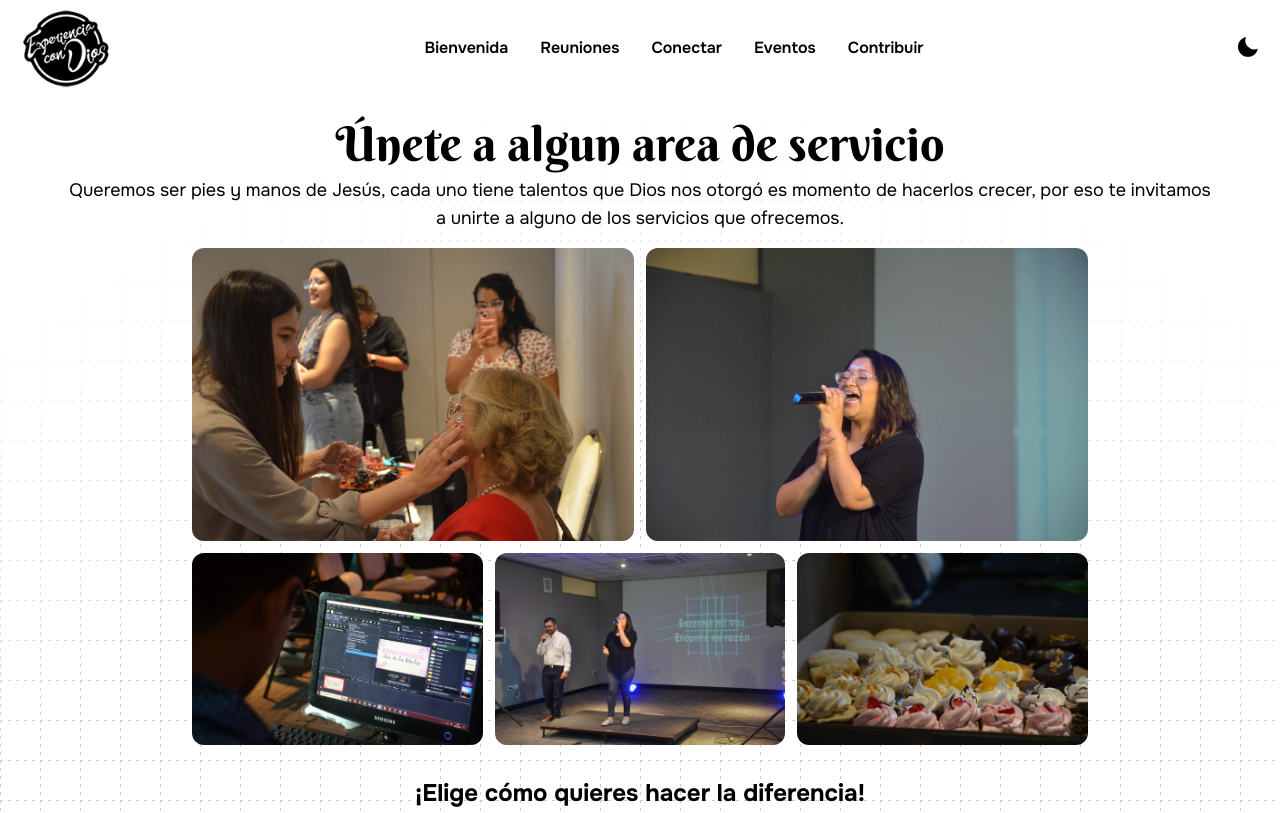
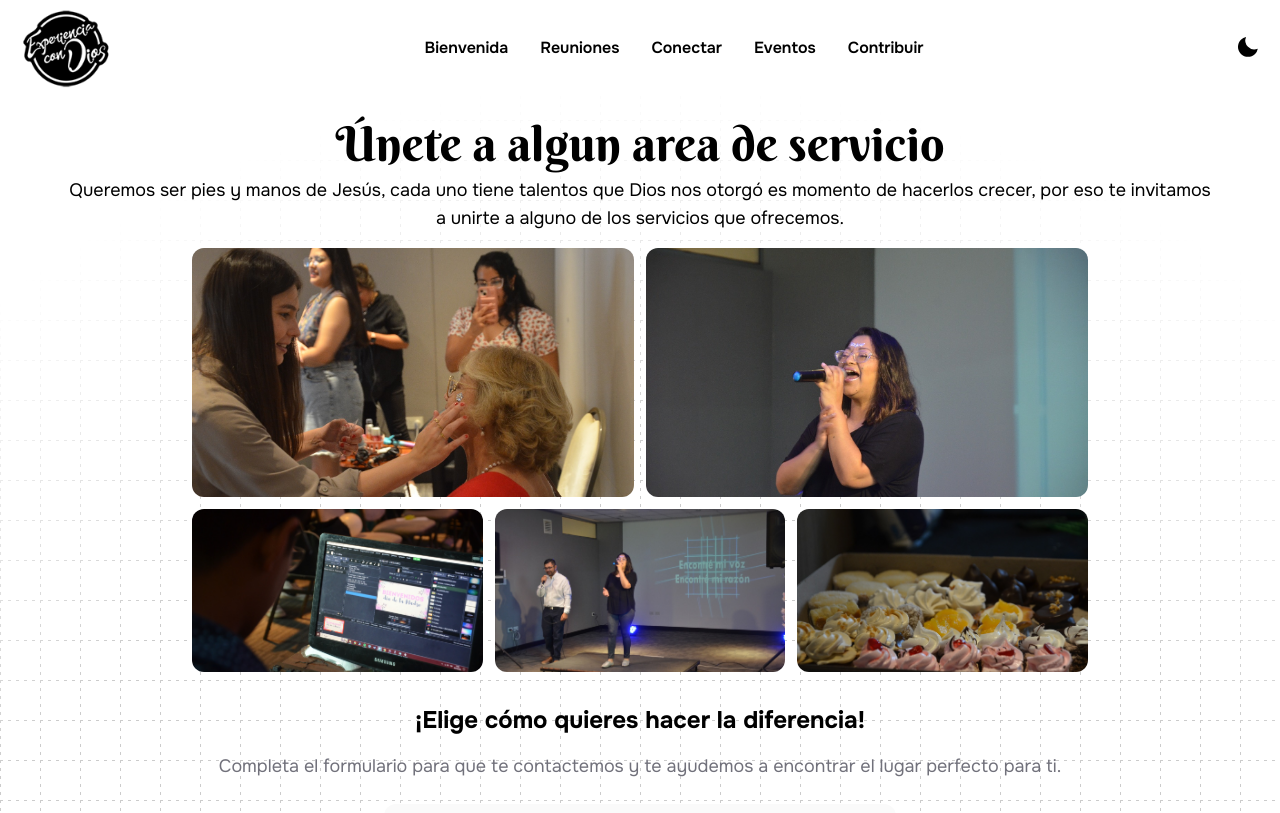
Before and after one commit to CristianLeyton/experiencia-page, a React (Vite) app: page /servicios in a window 1280 px wide. Shown: the top 813 px of the page. Built offline with nearby package versions, Linux system fonts and the light colour scheme.

Commit message:
aspect-video

```diff
--- a/src/components/pages/ServicesPage.tsx
+++ b/src/components/pages/ServicesPage.tsx
@@ -76,11 +76,11 @@ export function ServicesPage() {
         </p>
 
         <div className="grid grid-cols-12 gap-3 max-w-4xl mx-auto *:hover:scale-125 *:transition-transform *:duration-300 *:hover:shadow-xl *:hover:z-20 *:cursor-zoom-in">
-          <img src={image3} alt="image1" className="rounded-xl col-span-6 aspect-auto object-cover" />
-          <img src={image5} alt="image2" className="rounded-xl col-span-6 aspect-auto object-cover" />
-          <img src={image2} alt="image3" className="rounded-xl col-span-4 aspect-auto object-cover" />
-          <img src={image1} alt="image4" className="rounded-xl col-span-4 aspect-auto object-cover" />
-          <img src={image4} alt="image5" className="rounded-xl col-span-4 aspect-auto object-cover" />
+          <img src={image3} alt="image1" className="rounded-xl col-span-6 aspect-video object-cover" />
+          <img src={image5} alt="image2" className="rounded-xl col-span-6 aspect-video object-cover" />
+          <img src={image2} alt="image3" className="rounded-xl col-span-4 aspect-video object-cover" />
+          <img src={image1} alt="image4" className="rounded-xl col-span-4 aspect-video object-cover" />
+          <img src={image4} alt="image5" className="rounded-xl col-span-4 aspect-video object-cover" />
         </div>
 
         <b className="text-2xl pt-4">¡Elige cómo quieres hacer la diferencia!</b>
```
